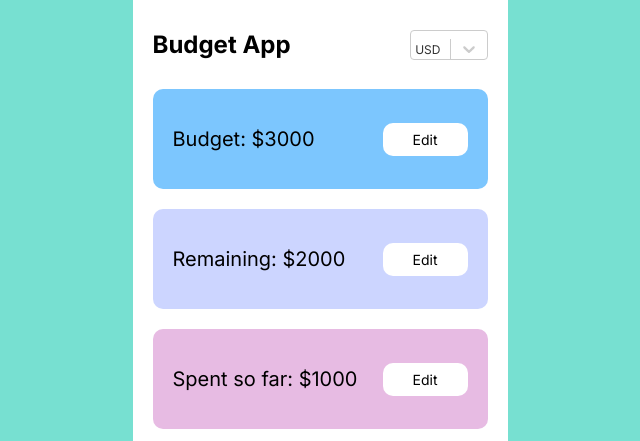
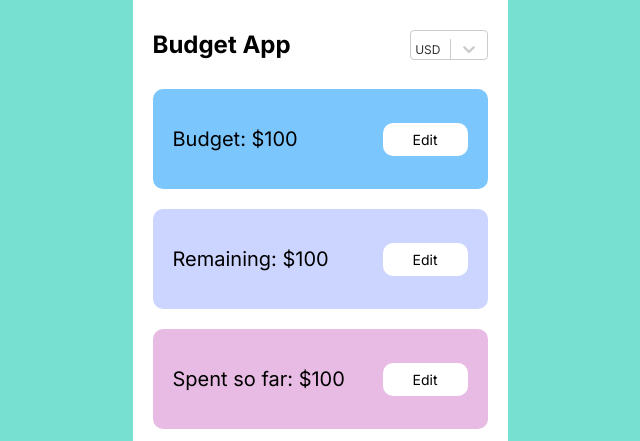
Before and after one commit to soundmafi/react-budget-app, a React (Create React App) app: page / in a window 1280 px wide. Shown: the top 441 px of the page, without its empty margins (320-960 px from the left). Built offline with nearby package versions, Linux system fonts and the light colour scheme.

Commit message:
feat(BudgetContext): add context&input attributes

```diff
--- a/src/App.tsx
+++ b/src/App.tsx
@@ -5,11 +5,10 @@ import Input from './components/Input/Input';
 import CustomSelect from './components/CurrencySelect/CurrencySelect';
 import ExpenseForm from './components/ExpenseForm/ExpenseForm';
 import ExpensesList from './components/ExpensesList/ExpensesList';
-import { ExpenseContextProvider } from './contex/ExpensesContex/ExpensesContex';
 const App = () => {
 	return (
 		<StyledApp>
-			<ExpenseContextProvider>
+
 					<StyledContainer>
 						<StyledHeader>
 							<Title textTitle="Budget App" />
@@ -29,7 +28,7 @@ const App = () => {
 						<Title textTitle="Add Expense" />
 						<ExpenseForm />
 					</StyledContainer>
-			</ExpenseContextProvider>
+
 		</StyledApp>
 	);
 };
--- a/src/components/BudgetCard/BudgetCard.tsx
+++ b/src/components/BudgetCard/BudgetCard.tsx
@@ -1,9 +1,10 @@
-import { useState } from 'react';
 import styled from 'styled-components';
 import BudgetButtonEdit from '../BudgetButtonEdit/BudgetButtonEdit';
 import BudgetButtonSave from '../BudgetButtonSave/BudgetButtonSave';
 import BudgetInput from '../BudgetInput/BudgetInput';
 import BudgetCardText from './../BudgetCardText/BudgetCardText';
+import { useContext, useState } from 'react';
+import { BudgetContext } from '../../contex/BudgetContex/BudgetContext';
 
 interface IBudgetCard {
 	cardName: string;
@@ -11,21 +12,36 @@ interface IBudgetCard {
 }
 
 const BudgetCard = ({ cardName, value }: IBudgetCard) => {
+	const { budget, setBudget } = useContext(BudgetContext);
 	const [stateButton, setStateButton] = useState(true);
-	const hadleClickEdit = () =>{
+	const hadleClickEdit = () => {
 		setStateButton(false);
-	}
-	const hadleClickSave = () =>{
+	};
+	const hadleClickSave = () => {
 		setStateButton(true);
-	}
+	};
 
+	const handleGetBudget = (e: React.ChangeEvent<HTMLInputElement>) => {
+		setBudget(+e.target.value);
+	};
 
 	return (
 		<StyledBudgetCard aria-label={cardName} cardName={cardName}>
-			{stateButton? <BudgetCardText cardName={cardName} value={value} />: <BudgetInput/>}
-
 			{/* {cardName === 'Budget' && <BudgetButton typeButton={'Edit'} />} */}
-			{stateButton ? <BudgetButtonEdit hadleClickEdit= {hadleClickEdit}/> : <BudgetButtonSave hadleClickSave= {hadleClickSave}/>}
+			{stateButton ? (
+				<BudgetCardText cardName={cardName} value={budget} />
+			) : (
+				<BudgetInput
+					cardName={cardName}
+					handleGetBudget={handleGetBudget}
+					budget={budget}
+				/>
+			)}
+			{stateButton ? (
+				<BudgetButtonEdit hadleClickEdit={hadleClickEdit} />
+			) : (
+				<BudgetButtonSave hadleClickSave={hadleClickSave} />
+			)}
 		</StyledBudgetCard>
 	);
 };
--- a/src/components/BudgetInput/BudgetInput.tsx
+++ b/src/components/BudgetInput/BudgetInput.tsx
@@ -1,7 +1,24 @@
+import React from 'react';
 import styled from 'styled-components';
+interface IBudgetInput {
+	cardName: string;
+	budget: number;
+	handleGetBudget: (e: React.ChangeEvent<HTMLInputElement>) => void;
+}
 
-const BudgetInput = () => {
-	return <StyledBudgetInput placeholder="Enter budget..." />;
+const BudgetInput = ({ handleGetBudget, budget, cardName }: IBudgetInput) => {
+	return (
+		<label htmlFor={cardName}>
+			<StyledBudgetInput
+				name={cardName}
+				type="number"
+				min={0}
+				value={budget}
+				placeholder="Enter budget..."
+				onChange={handleGetBudget}
+			/>
+		</label>
+	);
 };
 
 export default BudgetInput;
@@ -12,7 +29,7 @@ const StyledBudgetInput = styled.input`
 	font-size: 20px;
 	font-weight: 500;
 	line-height: 24px;
-    color: #ffffff99;
+	color: #ffffff99;
 
 	background: inherit;
 `;
--- /dev/null
+++ b/src/contex/BudgetContex/BudgetContext.tsx
@@ -0,0 +1,25 @@
+import { createContext, useState, useContext } from 'react';
+import { IBudgetContex, IBudgetContextProviderProps } from './types';
+
+export const BudgetContext = createContext<IBudgetContex>({
+	budget: 0,
+	setBudget: (newBudget: number) => {},
+});
+
+export const useBudgetContex = () => useContext<IBudgetContex>(BudgetContext);
+
+const useBudgetContextValue = () => {
+	const [budgetContext, setBudgetContext] = useState<IBudgetContex>(() => ({
+		budget: 100,
+		setBudget: (newBudget: number) => {
+			setBudgetContext((ctx) => ({ ...ctx, budget: newBudget }));
+		},
+	}));
+	return budgetContext;
+};
+
+export const BudgetContextProvider = ({ children }: IBudgetContextProviderProps) => {
+	return (
+		<BudgetContext.Provider value={useBudgetContextValue()}>{children}</BudgetContext.Provider>
+	);
+};
--- /dev/null
+++ b/src/contex/BudgetContex/types.ts
@@ -0,0 +1,10 @@
+import { ReactNode } from 'react';
+
+export interface IBudgetContextProviderProps {
+	children: ReactNode;
+}
+
+export interface IBudgetContex {
+	budget: number;
+	setBudget: (newBudget: number) => void;
+}
--- a/src/index.tsx
+++ b/src/index.tsx
@@ -1,7 +1,9 @@
+import React from 'react';
+import App from './App';
 import { createRoot } from 'react-dom/client';
-import App from './App';
 import { GlobalStyles } from './GlobalStyles';
-import React from 'react';
+import { ExpenseContextProvider } from './contex/ExpensesContex/ExpensesContex';
+import { BudgetContextProvider } from './contex/BudgetContex/BudgetContext';
 
 const container = document.getElementById('root');
 if (!container) {
@@ -11,7 +13,11 @@ if (!container) {
 const root = createRoot(container);
 root.render(
 	<React.StrictMode>
-	  <GlobalStyles />
-	  <App />
+		<BudgetContextProvider>
+			<ExpenseContextProvider>
+				<GlobalStyles />
+				<App />
+			</ExpenseContextProvider>
+		</BudgetContextProvider>
 	</React.StrictMode>
-  );
+);
```
Lines whose indentation alone changed are shown as unchanged.
